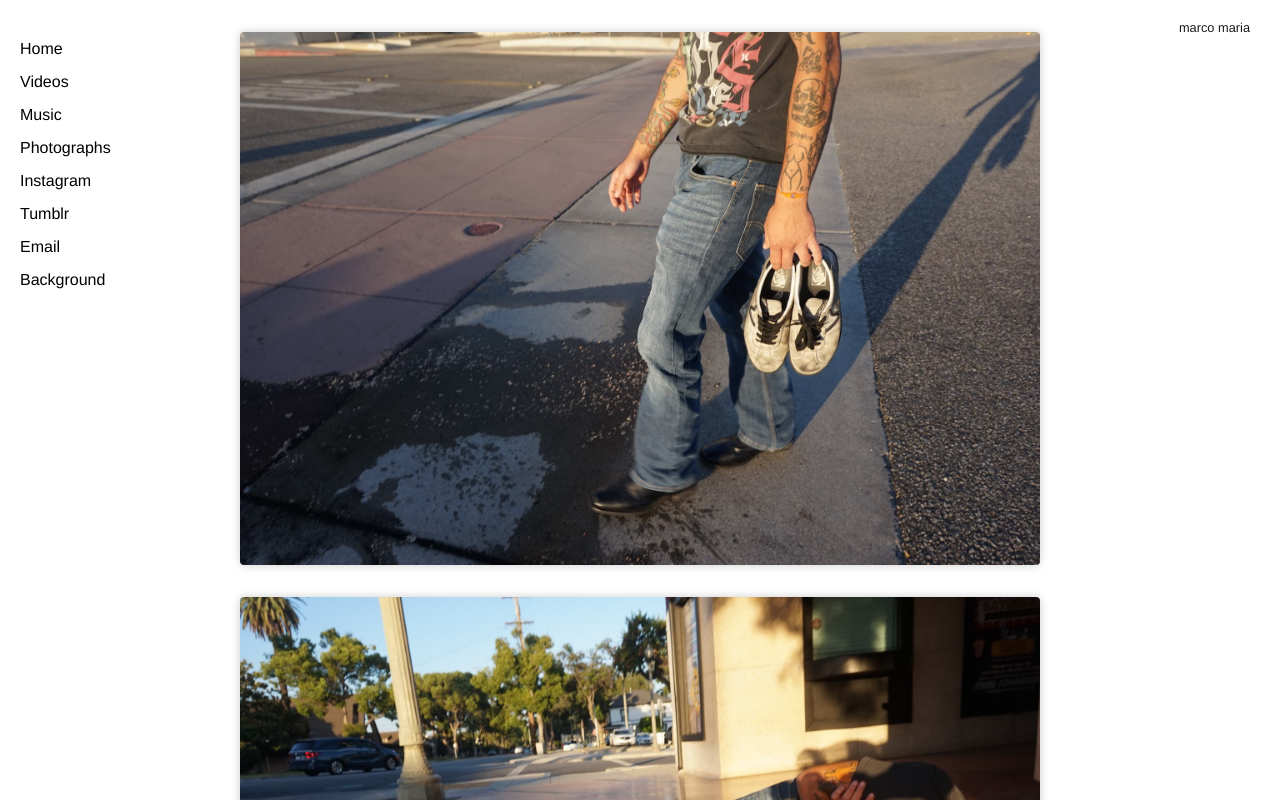
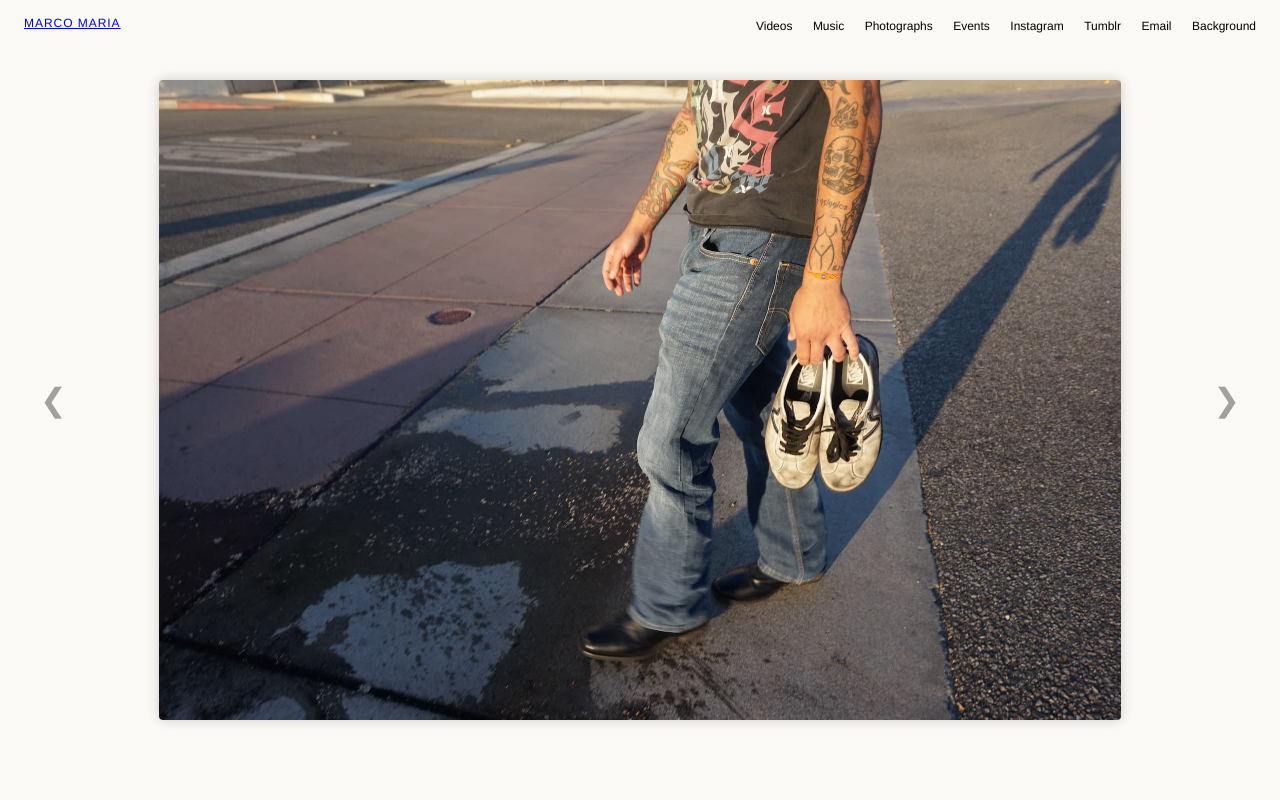
Before and after one commit to BeastyKiller03/marcoalexismaria, a plain HTML site: page photos.html in a window 1280 px wide. Shown: the top 800 px of the page. Drawn offline with Linux system fonts and the light colour scheme.

Commit message:
Update photos.html

```diff
--- a/photos.html
+++ b/photos.html
@@ -3,96 +3,176 @@
 <head>
   <meta charset="UTF-8" />
   <meta name="viewport" content="width=device-width, initial-scale=1.0" />
-  <title>Photos - marcoalexismaria</title>
+  <title>Photos - Marco Maria</title>
   <style>
-    * { box-sizing: border-box; }
+    * {
+      box-sizing: border-box;
+    }
 
     html, body {
       margin: 0;
       padding: 0;
+      height: 100%;
       font-family: "Helvetica Neue", Helvetica, Arial, sans-serif;
-      background: #fff;
-      overflow-x: hidden;
-      scroll-behavior: auto;
+      background: #faf9f6;         /* soft white */
+      color: #000;
+      overflow: hidden;            /* no scroll – we use arrows instead */
     }
-    :target { scroll-margin-top: 100px; }
 
-    /* Top-right title (stays over images) */
+    /* ---- TOP BAR (same vibe as index) ---- */
+
     .top-corner-title {
       position: fixed;
-      top: 20px;
-      right: 30px;
-      z-index: 1001;
+      top: 16px;
+      left: 24px;
+      font-size: 12px;
+      letter-spacing: 0.08em;
+      text-transform: uppercase;
+      z-index: 1000;
     }
+
     .top-corner-title p {
       margin: 0;
-      font-size: 0.8rem;
-      color: #000;
-      text-transform: lowercase;
-      opacity: 0.9;
     }
 
-    /* OVERLAY menu (does not push or shift the gallery) */
     .header {
       position: fixed;
-      top: 0;
-      left: 0;
-      width: 200px;
+      top: 16px;
+      right: 24px;
+      z-index: 1000;
+    }
+
+    .header .links a {
+      font-size: 12px;
+      margin-left: 16px;
+      text-decoration: none;
+      color: #000;
+    }
+
+    .header .links a:hover {
+      opacity: 0.6;
+    }
+
+    /* ---- MAIN VIEWER ---- */
+
+    .viewer {
+      position: relative;
       height: 100vh;
-      padding: 40px 20px;
+      width: 100vw;
       display: flex;
-      flex-direction: column;
-      gap: 15px;
-      background: transparent;      /* see photos beneath; change to rgba(255,255,255,.85) if you want a veil */
-      z-index: 1002;                /* above images */
+      align-items: center;
+      justify-content: center;
+      padding: 0 80px;
+      background: #faf9f6;
+      overflow: hidden;
     }
-    .header a {
-      color: #000;
-      text-decoration: none;
-      font-size: 1rem;
+
+    .viewer img {
+      max-width: calc(100vw - 260px);   /* leave space for nav + arrows */
+      max-height: 80vh;
+      object-fit: contain;
+      display: block;
+      box-shadow: 0 0 12px rgba(0,0,0,0.18);
+      border-radius: 4px;
     }
-    .header a:hover { opacity: .6; }
 
-    /* CENTERED gallery (unchanged, like index vibe) */
+    /* LEFT + RIGHT ARROWS */
+    .nav-arrow {
+      position: absolute;
+      top: 50%;
+      transform: translateY(-50%);
+      border: none;
+      background: none;
+      font-size: 2rem;
+      line-height: 1;
+      padding: 0;
+      cursor: pointer;
+      opacity: 0.35;
+      transition: opacity 0.2s ease;
+      user-select: none;
+      z-index: 900;
+    }
+
+    .nav-arrow:hover {
+      opacity: 0.8;
+    }
+
+    .nav-arrow.left {
+      left: 40px;
+    }
+
+    .nav-arrow.right {
+      right: 40px;
+    }
+
+    .nav-arrow span {
+      display: block;
+    }
+
+    /* HIDDEN source images (for JS + deep links) */
     .gallery {
-      width: 100%;
-      max-width: 900px;             /* keeps column nicely centered */
-      margin: 0 auto;               /* <-- center the whole block */
-      padding: 2rem 1rem;
-      display: flex;
-      flex-direction: column;
-      align-items: center;          /* center each image */
-      gap: 2rem;
-      z-index: 1;                   /* under the menu */
+      display: none;
     }
-    .gallery img {
-      width: auto;
-      max-width: min(90vw, 800px);  /* same feel as index, never exceed 800px */
-      height: auto;
-      display: block;
-      border-radius: 4px;
-      box-shadow: 0 0 10px rgba(0,0,0,.2);
+
+    /* Mobile tweaks */
+    @media (max-width: 768px) {
+      .viewer {
+        padding: 0 40px;
+      }
+
+      .viewer img {
+        max-width: calc(100vw - 120px);
+        max-height: 70vh;
+      }
+
+      .nav-arrow.left {
+        left: 16px;
+      }
+      .nav-arrow.right {
+        right: 16px;
+      }
+
+      .header .links a {
+        margin-left: 10px;
+        font-size: 11px;
+      }
     }
   </style>
 </head>
 <body>
+  <!-- top-left name -->
  <div class="top-corner-title">
-    <p>Marco Maria</p>
+  <a href="index.html">MARCO MARIA</a>
 </div>
 
-  <!-- OVERLAY sidebar (will overlap the gallery) -->
+  <!-- top-right horizontal menu (same as index) -->
   <div class="header">
-    <a href="index.html">Home</a>
+    <div class="links">
       <a href="videos.html">Videos</a>
       <a href="music.html">Music</a>
       <a href="photos.html">Photographs</a>
+      <a href="events.html">Events</a>
       <a href="https://www.instagram.com/perfectlycraftedmusic/" target="_blank">Instagram</a>
       <a href="https://tumblr.com/blog/marcoalexismaria" target="_blank">Tumblr</a>
       <a href="mailto:perfectlycraftedmusic@gmail.com">Email</a>
       <a href="background.html">Background</a>
     </div>
+  </div>
 
-  <!-- CENTERED column of photos -->
+  <!-- SINGLE big centered photo with arrows -->
+  <div class="viewer">
+    <button class="nav-arrow left" aria-label="Previous photo">
+      <span>&#10094;</span>
+    </button>
+
+    <img id="current-photo" src="IMG_1.jpg" alt="">
+
+    <button class="nav-arrow right" aria-label="Next photo">
+      <span>&#10095;</span>
+    </button>
+  </div>
+
+  <!-- HIDDEN images used as source list + deep-link IDs -->
   <div class="gallery">
     <img id="img1"  src="IMG_1.jpg"  alt="Image 1"  loading="lazy">
     <img id="img2"  src="IMG_2.jpg"  alt="Image 2"  loading="lazy">
@@ -112,15 +192,58 @@
     <img id="img16" src="IMG_16.jpg" alt="Image 16" loading="lazy">
   </div>
 
-  <!-- Deep-link jump (e.g., photos.html#img6) -->
   <script>
-    window.addEventListener('load', () => {
-      const hash = window.location.hash;
-      if (hash) {
-        const el = document.querySelector(hash);
-        if (el) setTimeout(() => el.scrollIntoView({behavior:'auto', block:'start'}), 80);
+    const imageNodes = Array.from(document.querySelectorAll('.gallery img'));
+    const displayImg = document.getElementById('current-photo');
+    const btnPrev = document.querySelector('.nav-arrow.left');
+    const btnNext = document.querySelector('.nav-arrow.right');
+
+    let currentIndex = 0;
+
+    function showImage(index) {
+      if (!imageNodes.length) return;
+
+      if (index < 0) index = imageNodes.length - 1;
+      if (index >= imageNodes.length) index = 0;
+
+      currentIndex = index;
+
+      const srcImg = imageNodes[currentIndex];
+      displayImg.src = srcImg.src;
+      displayImg.alt = srcImg.alt || "";
+
+      if (srcImg.id) {
+        history.replaceState(null, "", "#" + srcImg.id);
+      }
+    }
+
+    function initFromHash() {
+      const hash = window.location.hash.replace("#", "");
+      if (!hash) {
+        showImage(0);
+        return;
+      }
+      const idx = imageNodes.findIndex(img => img.id === hash);
+      if (idx >= 0) {
+        showImage(idx);
+      } else {
+        showImage(0);
+      }
+    }
+
+    btnPrev.addEventListener('click', () => showImage(currentIndex - 1));
+    btnNext.addEventListener('click', () => showImage(currentIndex + 1));
+
+    document.addEventListener('keydown', (e) => {
+      if (e.key === 'ArrowLeft') {
+        showImage(currentIndex - 1);
+      } else if (e.key === 'ArrowRight') {
+        showImage(currentIndex + 1);
       }
     });
+
+    window.addEventListener('load', initFromHash);
+    window.addEventListener('hashchange', initFromHash);
   </script>
 </body>
 </html>
```
Lines whose indentation alone changed are shown as unchanged.
